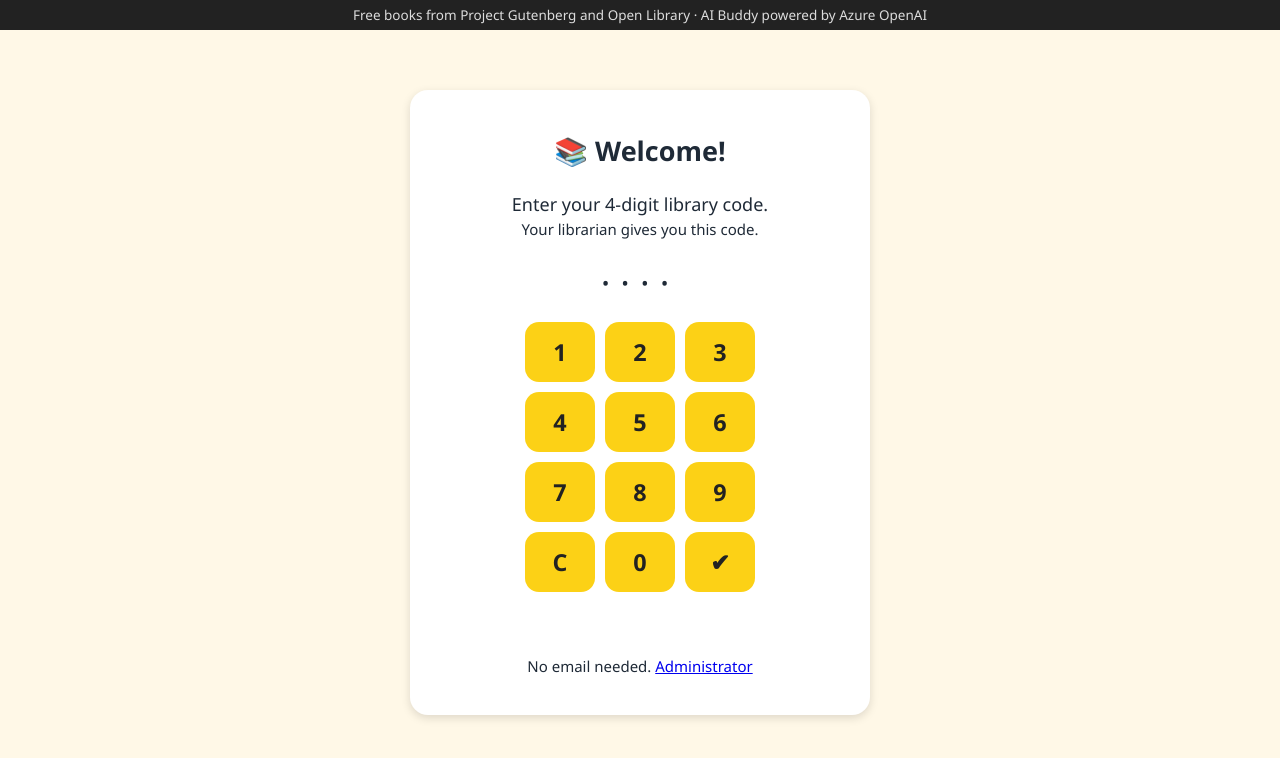
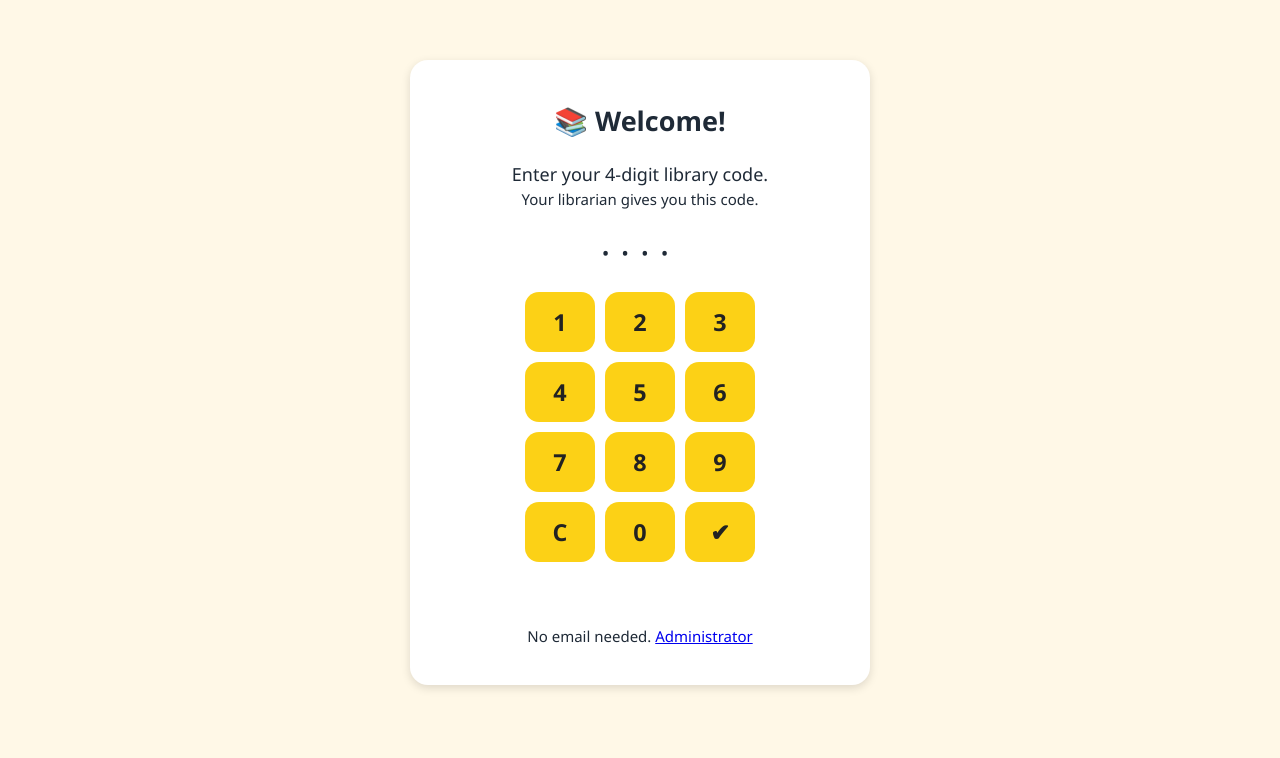
Before and after one commit to Bitanyanmi-MLSA/digital-elibrary, a plain HTML site: page index.html in a window 1280 px wide. Drawn offline with Linux system fonts and the light colour scheme.

Commit message:
Remove top banner text
Co-authored-by: Copilot <223556219+Copilot@users.noreply.github.com>

```diff
--- a/index.html
+++ b/index.html
@@ -73,7 +73,6 @@ td,th{padding:8px;border-bottom:1px solid #0002;text-align:left}
 </style>
 </head>
 <body>
-<div class="banner">Free books from Project Gutenberg and Open Library · AI Buddy powered by Azure OpenAI</div>
 
 <header id="hdr" class="hide">
   <h1>📚 Digital E-Library <small id="who"></small></h1>
```
